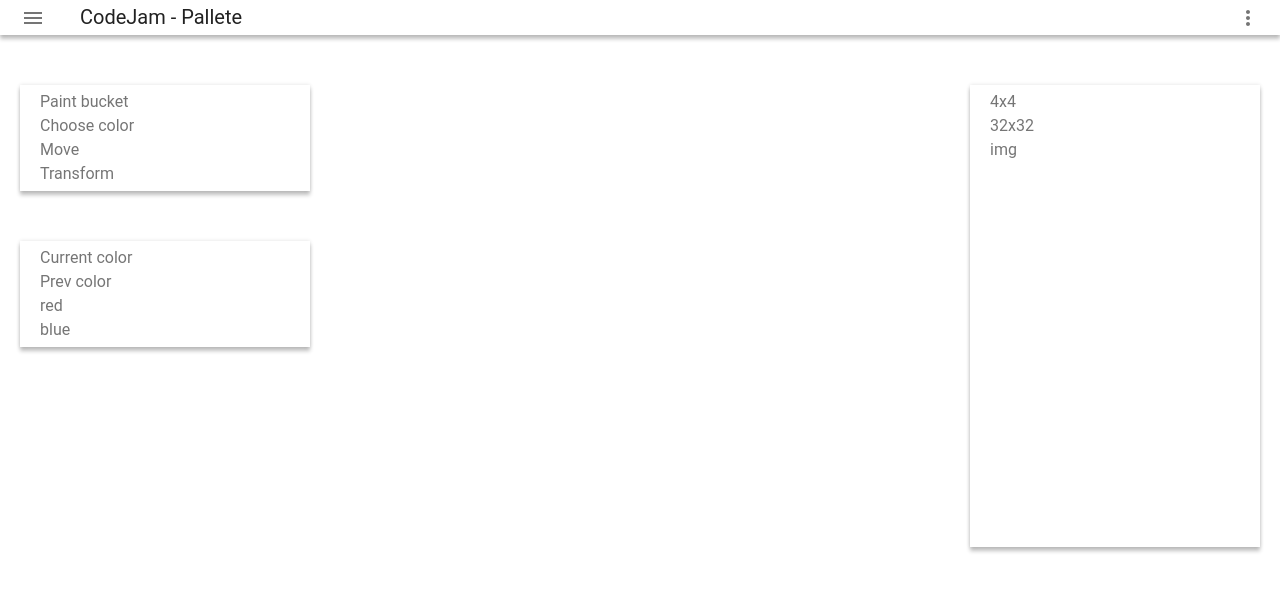
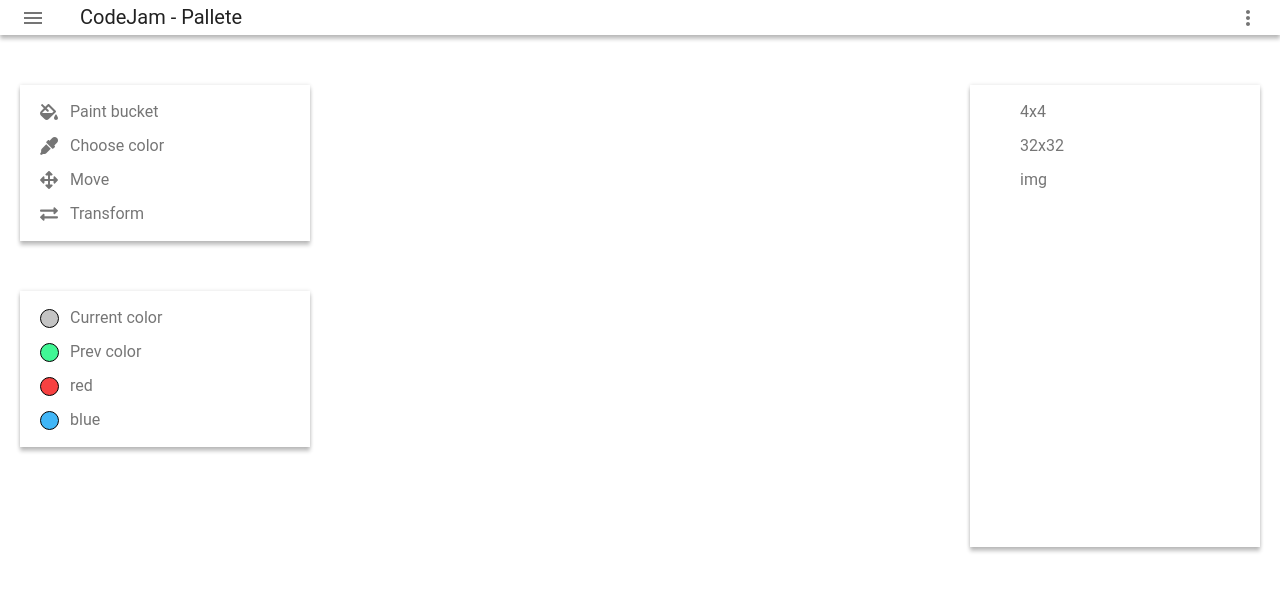
Before and after one commit to AnastasiaSK/codejam-canvas, a plain HTML site: page index.html in a window 1280 px wide. Drawn offline with nearby package versions, Linux system fonts and the light colour scheme.

Commit message:
feat: add icons

```diff
--- a/index.html
+++ b/index.html
@@ -22,16 +22,24 @@
     <main>
       <aside>
         <div class="tools">
-          <div class="tools__item">Paint bucket</div>
-          <div class="tools__item">Choose color</div>
-          <div class="tools__item">Move</div>
-          <div class="tools__item">Transform</div>
+          <div class="tools__item tools__item_bucket">Paint bucket</div>
+          <div class="tools__item tools__item_choose-color">Choose color</div>
+          <div class="tools__item tools__item_move">Move</div>
+          <div class="tools__item tools__item_transform">Transform</div>
         </div>
         <div class="tools">
-          <div class="tools__item">Current color</div>
-          <div class="tools__item">Prev color</div>
-          <div class="tools__item">red</div>
-          <div class="tools__item">blue</div>
+          <div class="tools__item tools__item_round tools__item_round-gray">
+            Current color
+          </div>
+          <div class="tools__item tools__item_round tools__item_round-green">
+            Prev color
+          </div>
+          <div class="tools__item tools__item_round tools__item_round-red">
+            red
+          </div>
+          <div class="tools__item tools__item_round tools__item_round-blue">
+            blue
+          </div>
         </div>
       </aside>
       <div class="canvas-wrapper">
--- a/style.css
+++ b/style.css
@@ -44,6 +44,50 @@ main {
   box-shadow: 0px 4px 4px rgba(0, 0, 0, 0.24), 0px 0px 4px rgba(0, 0, 0, 0.12);
   padding: 5px 20px;
 }
+.tools__item {
+  background-repeat: no-repeat;
+  background-size: 18px;
+  background-position: 0 center;
+  padding-left: 30px;
+  margin: 10px 0;
+}
+.tools__item_bucket {
+  background-image: url(/assets/images/tool-paint-bucket.svg);
+}
+.tools__item_choose-color {
+  background-image: url(/assets/images/tool-choose-color.svg);
+}
+.tools__item_move {
+  background-image: url(/assets/images/tool-move.svg);
+}
+.tools__item_transform {
+  background-image: url(/assets/images/tool-transform.svg);
+}
+.tools__item_round {
+  position: relative;
+}
+.tools__item_round:before {
+  content: "";
+  width: 17px;
+  height: 17px;
+  border: 1px solid #000;
+  border-radius: 50%;
+  position: absolute;
+  left: 0;
+  top: 3px;
+}
+.tools__item_round-gray:before {
+  background-color: #c4c4c4;
+}
+.tools__item_round-green:before {
+  background-color: #41f795;
+}
+.tools__item_round-red:before {
+  background-color: #f74141;
+}
+.tools__item_round-blue:before {
+  background-color: #41b6f7;
+}
 .canvas-wrapper {
   display: flex;
   justify-content: center;
```
